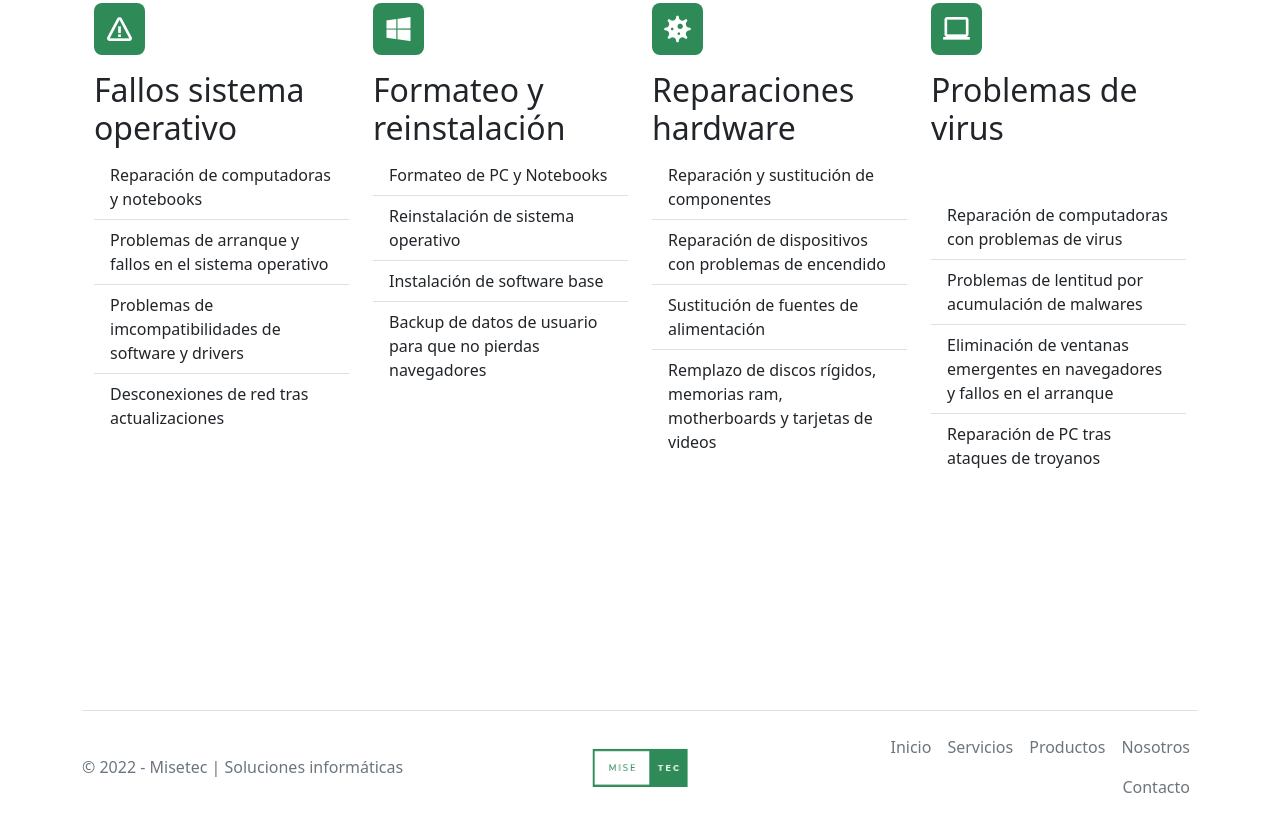
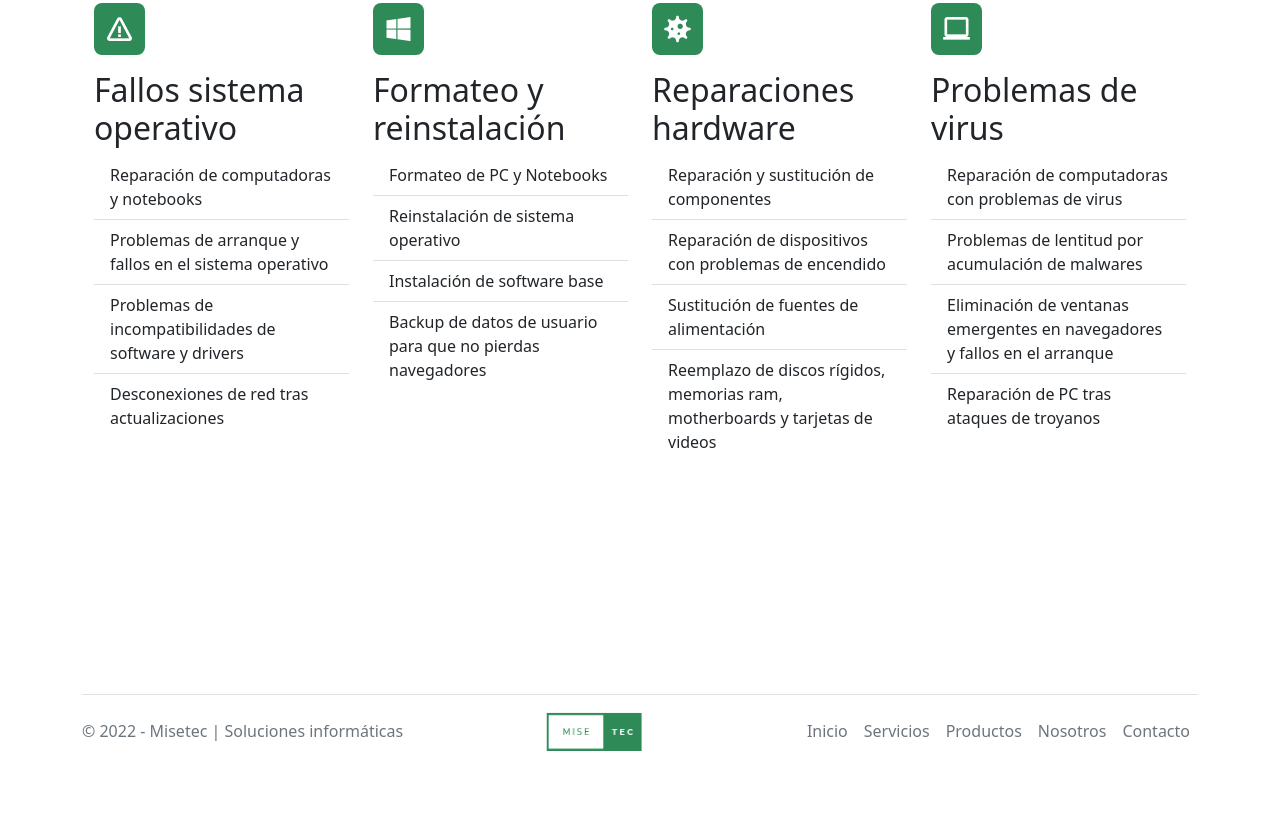
Before and after one commit to EmanuelCardarelli/Misetec-Cardarelli, a website: page pages/servicios.html in a window 1280 px wide. Shown: the part 317-1148 px from the top of the page. After the commit the page ends 1108 px from the top, so only its background shows below. Drawn offline with nearby package versions, Linux system fonts and the light colour scheme; a web font is replaced by a local one.

Commit message:
Last fixes

```diff
--- a/pages/servicios.html
+++ b/pages/servicios.html
@@ -53,7 +53,7 @@
                 <ul class="list-group list-group-flush">
                     <li class="list-group-item">Reparación de computadoras y notebooks</li>
                     <li class="list-group-item">Problemas de arranque y fallos en el sistema operativo</li>
-                    <li class="list-group-item">Problemas de imcompatibilidades de software y drivers</li>
+                    <li class="list-group-item">Problemas de incompatibilidades de software y drivers</li>
                     <li class="list-group-item">Desconexiones de red tras actualizaciones</li>
                 </ul>
               </div>
@@ -78,14 +78,14 @@
                     <li class="list-group-item">Reparación y sustitución de componentes</li>
                     <li class="list-group-item">Reparación de dispositivos con problemas de encendido</li>
                     <li class="list-group-item">Sustitución de fuentes de alimentación</li>
-                    <li class="list-group-item">Remplazo de discos rígidos, memorias ram, motherboards y tarjetas de videos</li>
+                    <li class="list-group-item">Reemplazo de discos rígidos, memorias ram, motherboards y tarjetas de videos</li>
                 </ul>
               </div>
               <div class="feature col">
                 <div class="service-icon--primary d-inline-flex align-items-center justify-content-center rounded-3 fs-2 mb-3">
                     <i class='bx bx-laptop' ></i>
                 </div>
-                <h2 class="mb-lg-5">Problemas de virus</h2>
+                <h2 class="mb-xxl-5">Problemas de virus</h2>
                 <ul class="list-group list-group-flush">
                     <li class="list-group-item">Reparación de computadoras con problemas de virus</li>
                     <li class="list-group-item">Problemas de lentitud por acumulación de malwares</li>
@@ -100,11 +100,11 @@
         <footer class="d-flex flex-wrap justify-content-between align-items-center py-3 my-4 border-top">
             <p class="col-md-4 mb-0 text-muted">&copy; 2022 - Misetec | Soluciones informáticas</p>
 
-            <a href="/index.html" class="col-md-4 d-flex align-items-center justify-content-center mb-3 mb-md-0 me-md-auto link-dark text-decoration-none">
+            <a href="/index.html" class="col-md-3 d-flex align-items-center justify-content-center mb-3 mb-md-0 me-md-auto link-dark text-decoration-none">
                 <img src="/img/logo.png" alt="logo misetec" class="footer-logo">
             </a>
 
-            <ul class="nav col-md-4 justify-content-end">
+            <ul class="nav col-md-5 justify-content-end">
                 <li class="nav-item"><a href="/index.html" class="nav-link px-2 text-muted">Inicio</a></li>
                 <li class="nav-item"><a href="/pages/servicios.html" class="nav-link px-2 text-muted">Servicios</a></li>
                 <li class="nav-item"><a href="/pages/productos.html" class="nav-link px-2 text-muted">Productos</a></li>
```
Also changed, not shown: index.html (+3 -3 lines), pages/contacto.html (+2 -2 lines), pages/nosotros.html (+3 -3 lines), pages/productos.html (+4 -4 lines).
